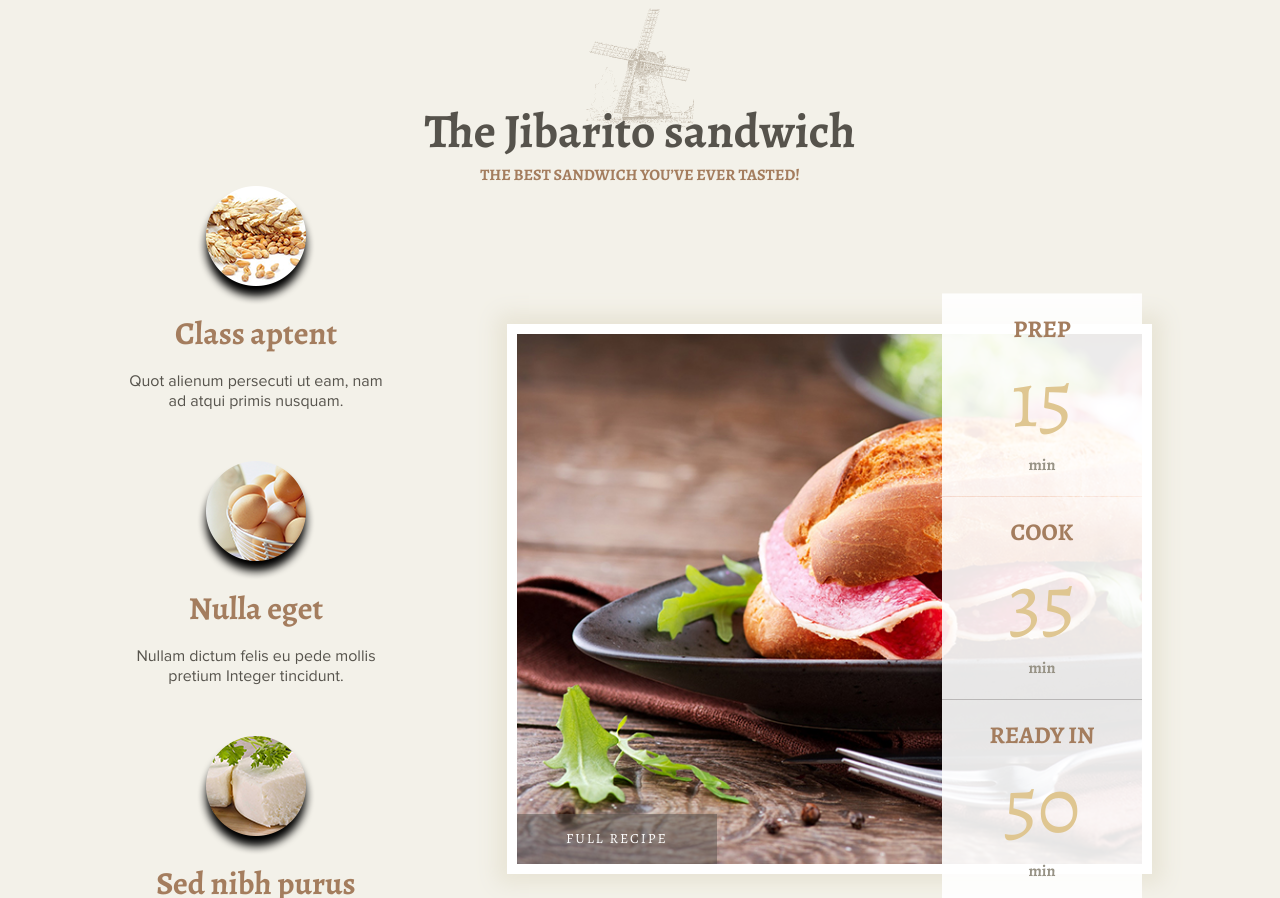
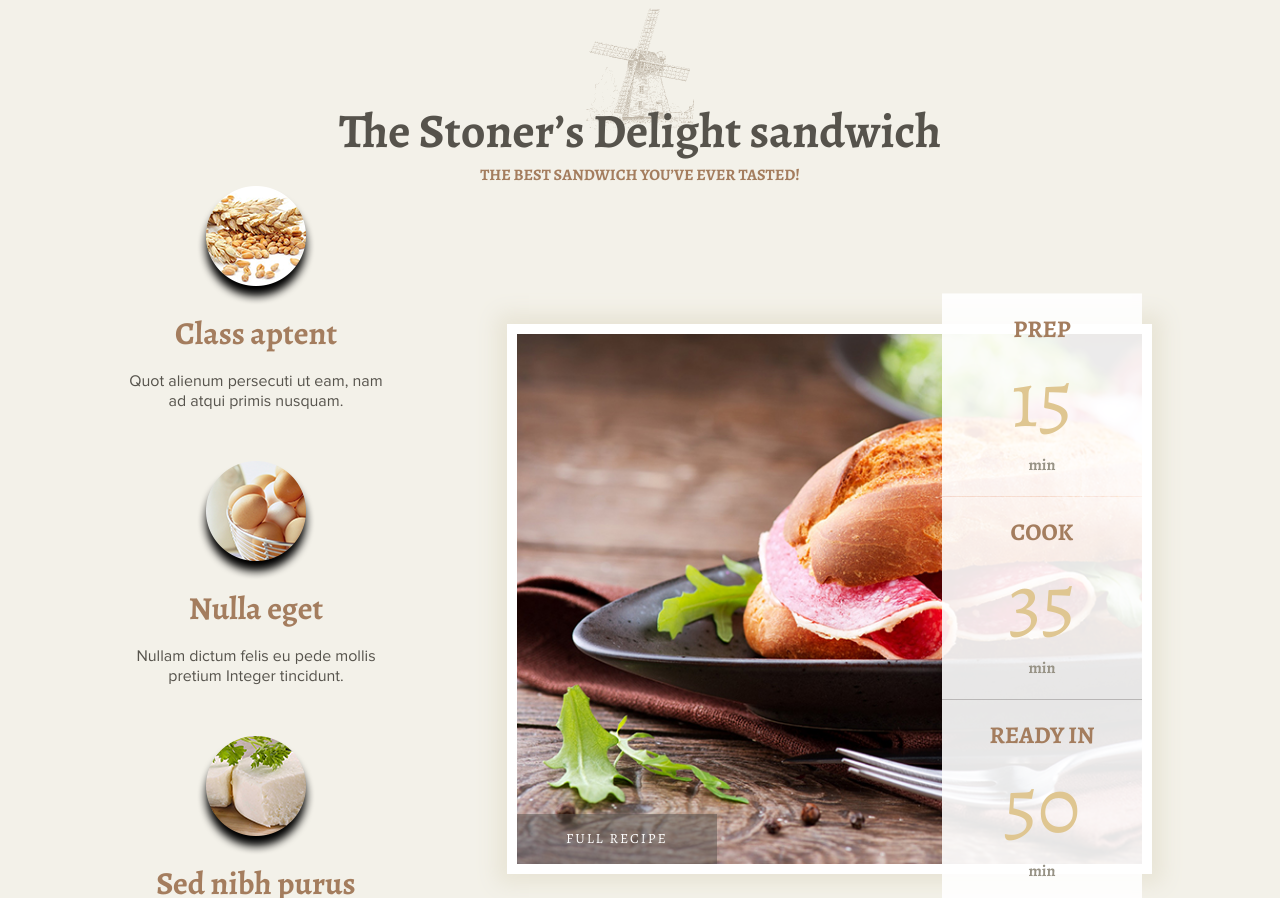
Before and after one commit to irenapopova/Bakery-Website, a plain HTML site: page index.html in a window 1280 px wide. Shown: the part 3109-4007 px from the top of the page. Drawn offline with nearby package versions, Linux system fonts and the light colour scheme.

Commit message:
fix style

```diff
--- a/index.html
+++ b/index.html
@@ -140,7 +140,7 @@
     <div class="recipe">
 
       <header class="text">
-        <h1>The Jibarito sandwich</h1>
+        <h1>The Stoner’s Delight sandwich</h1>
         <h2>The best sandwich you’ve ever tasted!</h2>
       </header>
 
```
Also changed, not shown: assets/images/bg-breakfast.jpg (deleted), assets/images/bg-slide5.jpg (added), assets/images/cakes3.jpg (added), assets/images/cheesecake.jpg (added), assets/images/torts.jpg (added).
